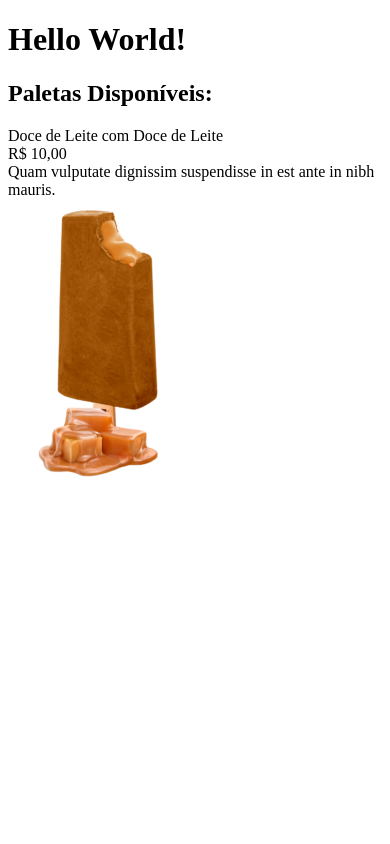
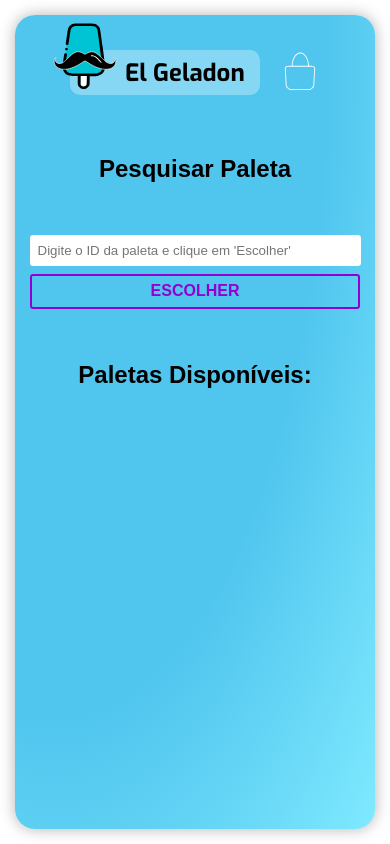
Before and after one commit to lucasvm1/ProjetoM3-F01, a plain HTML site: page index.html in a window 390 px wide. Drawn offline with Linux system fonts and the light colour scheme; no server answers.

Commit message:
Estilização Index

```diff
--- a/assets/script.js
+++ b/assets/script.js
@@ -0,0 +1,41 @@
+const baseURL = "http://localhost:3000/paletas";
+
+async function findAllPaletas() {
+  const response = await fetch(`${baseURL}/todas-paletas`);
+  const paletas = await response.json();
+
+  paletas.forEach(function(paleta){
+      document.querySelector('#paletaList').insertAdjacentHTML("beforeend",
+      `
+    <div class="PaletaListaItem">
+        <div>
+            <div class="PaletaListaItem__sabor">${paleta.sabor}</div>
+            <div class="PaletaListaItem__preco">R$ ${paleta.preco},00</div>
+            <div class="PaletaListaItem__descricao">${paleta.descricao}</div>
+        </div>
+        <img class="PaletaListaItem__foto" src=${paleta.foto} alt="Paleta de ${paleta.sabor}" />
+    </div>
+
+      `)
+  })
+}
+
+async function findByIdPaletas(){
+    const id = document.querySelector('#idPaleta').value;
+    const response = await fetch(`${baseURL}/paleta/${(id)}`)
+    const paleta = await response.json();
+    const paletaEscolhidaDiv = document.querySelector("#paletaEscolhida")
+
+    paletaEscolhidaDiv.innerHTML = `
+    <div class="PaletaCardItem">
+        <div>
+            <div class="PaletaCardItem__sabor">${paleta.sabor}</div>
+            <div class="PaletaCardItem__preco">R$ ${paleta.preco},00</div>
+            <div class="PaletaCardItem__descricao">${paleta.descricao}</div>
+        </div>
+        <img class="PaletaCardItem__foto" src=${paleta.foto} alt="Paleta de ${paleta.sabor}" />
+    </div>
+      `
+}
+
+findAllPaletas();
--- a/assets/style.css
+++ b/assets/style.css
@@ -0,0 +1,250 @@
+@import url('https://fonts.googleapis.com/css?family=Exo:400,700');
+
+body,
+html {
+  margin: 0;
+  padding: 0;
+  width: 100%;
+  min-height: 100vh;
+  overflow: auto;
+  background-color: rgb(255, 255, 255);
+  font-family: sans-serif;
+}
+
+.Header {
+    max-width: 1110px;
+    margin: 0 auto 25px auto;
+    position: relative;
+  }
+
+  .row {
+    display: flex;
+    width: 100%;
+    justify-content: space-between;
+    margin: 20px 0 35px 0;
+  }
+
+  .Logo {
+    display: flex;
+    align-items: center;
+    border-radius: 10px;
+    background-color: rgba(255, 255, 255, 0.3);
+    width: 340px;
+    height: 45px;
+  }
+
+  .Logo__titulo {
+    position: absolute;
+    left: 55px;
+    font-family: "Exo";
+    font-weight: 700;
+    font-size: 2.5em;
+  }
+
+  .Logo__icone {
+    position: absolute;
+    left: -20px;
+    top: -15px;
+  }
+
+  .Sacola {
+    position: relative;
+  }
+
+  .Sacola__icone {
+    cursor: pointer;
+  }
+
+  .Sacola__badge {
+    background-color: red;
+    width: 20px;
+    height: 20px;
+    text-align: center;
+    vertical-align: middle;
+    position: absolute;
+    color: white;
+    font-size: 0.9em;
+    display: flex;
+    justify-content: center;
+    align-items: center;
+    border-radius: 50%;
+    bottom: 0;
+    right: 0;
+  }
+
+  @media (max-width: 1220px) {
+    .Header {
+      max-width: 720px;
+    }
+  }
+
+  @media (max-width: 840px) {
+    .Header {
+      max-width: 320px;
+    }
+  }
+
+  @media (max-width: 400px) {
+    .Header {
+      max-width: 250px;
+    }
+
+    .row {
+      column-gap: 20px;
+    }
+
+    .Logo__titulo {
+      font-size: 1.5em;
+    }
+  }
+
+.paleta-escolhida-espaco {
+    display: flex;
+    flex-direction: column;
+    align-items: center;
+    padding: 2rem;
+  }
+
+  #idPaleta {
+    padding: 0.5rem;
+    width: 315px;
+    border: none;
+    border-radius: 0.2rem;
+  }
+
+  #idPaletaButton {
+    background-color: transparent;
+    border: 2px solid #9400d3;
+    padding: 0.4rem;
+    color: #9400d3;
+    font-weight: 600;
+    border-radius: 0.2rem;
+    width: 330px;
+    margin-top: 0.5rem;
+    cursor: pointer;
+    transition: all 0.3s ease-in-out;
+    font-size: 1rem;
+  }
+
+  #idPaletaButton:hover {
+    background-color: #9400d3;
+    color: #ffffff;
+  }
+
+  #paleta-escolhida-input-espaco {
+    display: flex;
+    flex-direction: column;
+    align-items: center;
+    width: 100%;
+  }
+
+.Home {
+  position: relative;
+  background-image: radial-gradient(
+    farthest-corner at 40px 40px,
+    #50c5ee 60%,
+    rgba(0, 212, 255, 0.5) 100%
+  );
+  min-height: calc(100vh - 60px);
+  margin: 15px;
+  padding: 15px;
+  border-radius: 20px;
+  color: black;
+  box-shadow: 0px 0px 15px rgba(0, 0, 0, 0.3);
+}
+
+.Home > h2 {
+  display: flex;
+  justify-content: space-around;
+  color: rgb(0, 0, 0);
+}
+
+.Home > div {
+  display: flex;
+  justify-content: center;
+  color: rgb(0, 0, 0);
+}
+
+.Home__container {
+  display: flex;
+  align-items: center;
+  justify-content: center;
+}
+
+@media (max-width: 350px) {
+  .Home__container {
+    justify-content: unset;
+  }
+}
+
+.PaletaLista {
+  display: grid;
+  grid-template-columns: repeat(3, 1fr);
+  grid-gap: 25px 50px;
+}
+
+@media (max-width: 1220px) {
+  .PaletaLista {
+    grid-template-columns: repeat(2, 1fr);
+  }
+}
+
+@media (max-width: 840px) {
+  .PaletaLista {
+    grid-template-columns: 1fr;
+  }
+}
+
+.PaletaCardItem,
+.PaletaListaItem {
+  font-family: 'Exo';
+  background: rgba(255, 255, 255, 0.3);
+  border-radius: 10px;
+  padding: 10px;
+  width: 315px;
+  display: flex;
+  justify-content: space-around;
+}
+
+.PaletaCardItem {
+  margin: 20px 0;
+  height: 150px;
+  width: auto;
+}
+
+@media (max-width: 400px) {
+  .PaletaCardItem,
+  .PaletaListaItem {
+    width: 210px;
+    height: 180px;
+  }
+}
+
+.PaletaCardItem > div,
+.PaletaListaItem > div {
+  display: flex;
+  justify-content: space-between;
+  flex-direction: column;
+}
+
+.PaletaCardItem__sabor,
+.PaletaListaItem__sabor {
+  font-size: 1.5em;
+  font-weight: 700;
+  line-height: 100%;
+}
+
+.PaletaCardItem__descricao,
+.PaletaListaItem__descricao {
+  font-size: 0.85em;
+}
+
+.PaletaCardItem__preco,
+.PaletaListaItem__preco {
+  color: darkviolet;
+}
+
+.PaletaListaItem__foto {
+  height: 150px;
+  margin-right: -60px;
+}
--- a/index.html
+++ b/index.html
@@ -8,19 +8,47 @@
     <title>Paletas</title>
 </head>
 <body>
-    <h1>Hello World!</h1>
+    <section class="Home">
+      <div class="Home__header Header">
+        <div class="row">
+          <div class="Header__logo Logo">
+            <img
+              src="assets/logo.svg"
+              width="70px"
+              alt="Logo El Geladon"
+              class="Logo__icone"
+            />
+            <span class="Logo__titulo"> El Geladon </span>
+          </div>
 
-    <section class="Home">
+          <div class="Header__opcoes Opcoes">
+            <div class="Opcoes__sacola Sacola">
+              <img
+                src="assets/icons/sacola.svg"
+                width="40px"
+                class="Sacola__icone"
+                alt="Sacola de compras"
+              />
+            </div>
+          </div>
+        </div>
+      </div>
+
+      <h2>Pesquisar Paleta</h2>
+      <div class="paleta-escolhida-espaco">
+          <div id="paleta-escolhida-input-espaco">
+              <input type="text" id="idPaleta" placeholder="Digite o ID da paleta e clique em 'Escolher'" />
+              <button id="idPaletaButton" onclick="findByIdPaletas()">ESCOLHER</button>
+          </div>
+          <div id="paletaEscolhida">
+
+          </div>
+      </div>
+
         <h2>Paletas Disponíveis:</h2>
         <div class="Home__container">
-          <div class="PaletaListaItem">
-            <div>
-              <div class="PaletaListaItem__sabor">Doce de Leite com Doce de Leite</div>
-              <div class="PaletaListaItem__preco">R$ 10,00</div>
-              <div class="PaletaListaItem__descricao">Quam vulputate dignissim suspendisse in est ante in nibh mauris.</div>
-            </div>
-              <img class="PaletaListaItem__foto" src=assets/images/doce-de-leite-com-doce-de-leite.png alt="Paleta de Doce de Leite" />
-          </div>
+         <div class="PaletaLista" id="paletaList">
+         </div>
         </div>
     </section>
 
```
Also changed, not shown: assets/icons/sacola.svg (added), assets/logo.svg (added).
